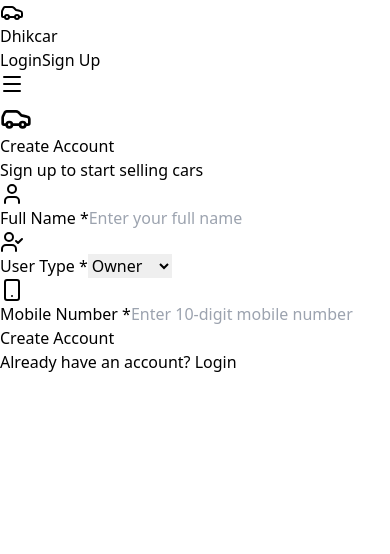
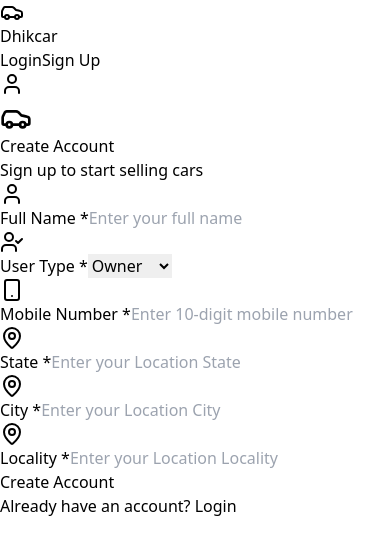
Before and after one commit to nextopson-repo/motorcompany-frontend, a React (Vite) app: page /signup in a window 390 px wide. Shown: the top 554 px of the page. Built offline with nearby package versions, Linux system fonts and the light colour scheme.

Commit message:
signup address fix and mobile logout fix

```diff
--- a/src/components/admin/AdminPanel.tsx
+++ b/src/components/admin/AdminPanel.tsx
@@ -120,7 +120,7 @@
   };
 
   return (
-    <div className="min-h-screen bg-gray-50">
+    <div className="min-h-screen w-full bg-gray-50">
       <Navbar />
 
       <div className="flex">
@@ -182,8 +182,8 @@
         </div>
 
         {/* Main Content */}
-        <div className="flex-1 lg:ml-0">
-          <div className="p-6">{renderTabContent()}</div>
+        <div className="mx-auto lg:flex-1 lg:ml-0">
+          <div className="mt-4 lg:mt-0 lg:px-6 ">{renderTabContent()}</div>
         </div>
       </div>
 
--- a/src/components/auth/Signup.tsx
+++ b/src/components/auth/Signup.tsx
@@ -1,21 +1,26 @@
-import { useState, useEffect } from 'react';
-import { Car, Smartphone, User, UserCheck } from 'lucide-react';
-import { Link, useNavigate, useLocation } from 'react-router-dom';
-import { AuthApiService } from '../../services/api';
-import { useAppDispatch } from '../../hooks/useAppDispatch';
-import { addUser, login } from '../../store/slices/appSlice';
+import { useState, useEffect } from "react";
+import { Car, MapPin, Smartphone, User, UserCheck } from "lucide-react";
+import { Link, useNavigate, useLocation } from "react-router-dom";
+import { AuthApiService } from "../../services/api";
+import { useAppDispatch } from "../../hooks/useAppDispatch";
+import { addUser, login } from "../../store/slices/appSlice";
 
 export default function Signup() {
   const dispatch = useAppDispatch();
   const navigate = useNavigate();
   const location = useLocation();
   const [loading, setLoading] = useState(false);
-  const [error, setError] = useState('');
+  const [error, setError] = useState("");
 
-  const [name, setName] = useState('');
-  const [userType, setUserType] = useState<'Owner' | 'Dealer' | 'EndUser'>('Owner');
-  const [mobile, setMobile] = useState('');
-  const [message, setMessage] = useState('');
+  const [name, setName] = useState("");
+  const [userType, setUserType] = useState<"Owner" | "Dealer" | "EndUser">(
+    "Owner"
+  );
+  const [mobile, setMobile] = useState("");
+  const [addressState, setAddressState] = useState("");
+  const [addressCity, setAddressCity] = useState("");
+  const [addressLocality, setAddressLocality] = useState("");
+  const [message, setMessage] = useState("");
 
   // Get mobile number from login page if redirected
   useEffect(() => {
@@ -29,43 +34,46 @@
 
   const handleSignup = async () => {
     if (!name.trim() || mobile.length !== 10) {
-      setError('Please enter valid name and 10-digit mobile number');
+      setError("Please enter valid name and 10-digit mobile number");
       return;
     }
 
-    setError('');
+    setError("");
     setLoading(true);
 
     try {
       const response = await AuthApiService.signup({
         fullName: name,
         mobileNumber: mobile,
-        userType: userType
+        userType: userType,
+        addressLocality: addressLocality,
+        addressCity: addressCity,
+        addressState: addressState,
       });
 
       if (response.success && response.data) {
         // Convert API user format to local format
         const user = {
           id: response.data.user.id,
-          name: response.data.user.fullName || 'User',
-          email: '',
-          mobile: response.data.user.mobileNumber || '',
-          type: response.data.user.userType || 'Owner',
-          created: new Date().toLocaleDateString()
+          name: response.data.user.fullName || "User",
+          email: "",
+          mobile: response.data.user.mobileNumber || "",
+          type: response.data.user.userType || "Owner",
+          created: new Date().toLocaleDateString(),
         };
 
         // Save to localStorage
-        localStorage.setItem('user', JSON.stringify(user));
-        localStorage.setItem('isAuthenticated', 'true');
+        localStorage.setItem("user", JSON.stringify(user));
+        localStorage.setItem("isAuthenticated", "true");
 
         dispatch(addUser(user));
         dispatch(login(user));
-        navigate('/admin');
+        navigate("/admin");
       } else {
-        setError(response.error || 'Signup failed');
+        setError(response.error || "Signup failed");
       }
     } catch {
-      setError('Network error. Please try again.');
+      setError("Network error. Please try again.");
     } finally {
       setLoading(false);
     }
@@ -73,14 +81,18 @@
 
   return (
     <div className="flex items-center justify-center min-h-[calc(100vh-64px)] p-4">
-      <div className="bg-white rounded-xl shadow-xl p-8 w-full max-w-md">
+      <div className="bg-white rounded-xl shadow-xl p-8 w-full max-w-2xl">
         <div className="flex justify-center mb-6">
           <div className="bg-blue-600 p-4 rounded-full">
             <Car size={32} className="text-white" />
           </div>
         </div>
-        <h1 className="text-3xl font-bold text-gray-900 text-center mb-2">Create Account</h1>
-        <p className="text-gray-600 text-center mb-8">Sign up to start selling cars</p>
+        <h1 className="text-3xl font-bold text-gray-900 text-center mb-2">
+          Create Account
+        </h1>
+        <p className="text-gray-600 text-center mb-8">
+          Sign up to start selling cars
+        </p>
 
         {/* Message Display */}
         {message && (
@@ -97,6 +109,9 @@
         )}
 
         <div className="space-y-6">
+          <div className="grid grid-cols-1 lg:grid-cols-2 gap-6">
+            {/* name, mobile, userType fields */}
+            <div className="space-y-6">
               <div>
                 <label className="block text-sm font-medium text-gray-700 mb-2">
                   <User className="w-4 h-4 inline mr-1" />
@@ -108,7 +123,7 @@
                   value={name}
                   onChange={(e) => {
                     setName(e.target.value);
-                setError('');
+                    setError("");
                   }}
                   className="w-full px-4 py-3 border border-gray-300 rounded-lg focus:ring-2 focus:ring-blue-500 focus:border-blue-500 transition-colors"
                 />
@@ -121,7 +136,11 @@
                 </label>
                 <select
                   value={userType}
-              onChange={(e) => setUserType(e.target.value as 'Owner' | 'Dealer' | 'EndUser')}
+                  onChange={(e) =>
+                    setUserType(
+                      e.target.value as "Owner" | "Dealer" | "EndUser"
+                    )
+                  }
                   className="w-full px-4 py-3 border border-gray-300 rounded-lg focus:ring-2 focus:ring-blue-500 focus:border-blue-500 transition-colors"
                 >
                   <option value="Owner">Owner</option>
@@ -140,12 +159,68 @@
                   placeholder="Enter 10-digit mobile number"
                   value={mobile}
                   onChange={(e) => {
-                setMobile(e.target.value.replace(/\D/g, '').slice(0, 10));
-                setError('');
+                    setMobile(e.target.value.replace(/\D/g, "").slice(0, 10));
+                    setError("");
                   }}
                   className="w-full px-4 py-3 border border-gray-300 rounded-lg focus:ring-2 focus:ring-blue-500 focus:border-blue-500 transition-colors"
                   maxLength={10}
                 />
+              </div>
+            </div>
+
+            {/* address fields */}
+            <div className="space-y-6">
+              <div>
+                <label className="block text-sm font-medium text-gray-700 mb-2">
+                  <MapPin className="w-4 h-4 inline mr-1" />
+                  State *
+                </label>
+                <input
+                  type="text"
+                  placeholder="Enter your Location State"
+                  value={addressState}
+                  onChange={(e) => {
+                    setAddressState(e.target.value);
+                    setError("");
+                  }}
+                  className="w-full px-4 py-3 border border-gray-300 rounded-lg focus:ring-2 focus:ring-blue-500 focus:border-blue-500 transition-colors"
+                />
+              </div>
+
+              <div>
+                <label className="block text-sm font-medium text-gray-700 mb-2">
+                  <MapPin className="w-4 h-4 inline mr-1" />
+                  City *
+                </label>
+                <input
+                  type="text"
+                  placeholder="Enter your Location City"
+                  value={addressCity}
+                  onChange={(e) => {
+                    setAddressCity(e.target.value);
+                    setError("");
+                  }}
+                  className="w-full px-4 py-3 border border-gray-300 rounded-lg focus:ring-2 focus:ring-blue-500 focus:border-blue-500 transition-colors"
+                />
+              </div>
+
+              <div>
+                <label className="block text-sm font-medium text-gray-700 mb-2">
+                  <MapPin className="w-4 h-4 inline mr-1" />
+                  Locality *
+                </label>
+                <input
+                  type="text"
+                  placeholder="Enter your Location Locality"
+                  value={addressLocality}
+                  onChange={(e) => {
+                    setAddressLocality(e.target.value);
+                    setError("");
+                  }}
+                  className="w-full px-4 py-3 border border-gray-300 rounded-lg focus:ring-2 focus:ring-blue-500 focus:border-blue-500 transition-colors"
+                />
+              </div>
+            </div>
           </div>
 
           <button
@@ -153,13 +228,19 @@
             disabled={loading || !name.trim() || mobile.length !== 10}
             className="w-full bg-blue-600 text-white py-3 rounded-lg font-medium hover:bg-blue-700 transition-colors focus:ring-2 focus:ring-blue-500 focus:ring-offset-2 disabled:opacity-50 disabled:cursor-not-allowed"
           >
-            {loading ? 'Creating Account...' : 'Create Account'}
+            {loading ? "Creating Account..." : "Create Account"}
           </button>
         </div>
 
         <div className="text-center mt-6">
           <p className="text-gray-600">
-            Already have an account? <Link to="/login" className="text-blue-600 hover:text-blue-700 font-medium transition-colors">Login</Link>
+            Already have an account?{" "}
+            <Link
+              to="/login"
+              className="text-blue-600 hover:text-blue-700 font-medium transition-colors"
+            >
+              Login
+            </Link>
           </p>
         </div>
       </div>
--- a/src/components/layout/Navbar.tsx
+++ b/src/components/layout/Navbar.tsx
@@ -23,7 +23,7 @@
   };
 
   return (
-    <nav className="bg-white shadow-lg border-b border-gray-200 sticky top-0 z-50">
+    <nav className="bg-white shadow-lg border-b border-gray-200 sticky top-0 z-50 overflow-hidden">
       <div className="max-w-7xl mx-auto px-4 sm:px-6 lg:px-8">
         <div className="flex justify-between items-center h-16">
           {/* Logo */}
@@ -110,7 +110,7 @@
               onClick={() => setIsMenuOpen(!isMenuOpen)}
               className="p-2 rounded-md text-gray-700 hover:text-blue-600 hover:bg-gray-100 transition-colors"
             >
-              {isMenuOpen ? <X className="w-6 h-6" /> : <Menu className="w-6 h-6" />}
+              {isMenuOpen ? <X className="w-6 h-6" /> : <User className="w-6 h-6" />}
             </button>
           </div>
         </div>
@@ -173,7 +173,7 @@
       {/* Backdrop for mobile menu */}
       {isMenuOpen && (
         <div
-          className="fixed inset-0 z-40 md:hidden"
+          className="sticky inset-0 z-40 md:hidden"
           onClick={() => setIsMenuOpen(false)}
         />
       )}
--- a/src/services/api.ts
+++ b/src/services/api.ts
@@ -366,6 +366,9 @@
         fullName: string;
         mobileNumber: string;
         userType: 'Owner' | 'Dealer' | 'EndUser';
+        addressState: string;
+        addressCity: string;
+        addressLocality: string;
       }): Promise<ApiResponse<{ user: User }>> {
         return apiClient.post<{ user: User }>(API_ENDPOINTS.SIGNUP_SEND_OTP, userData);
       }
```
Also changed, not shown: 1 other file (tests, documents, lock files or other folders). Lines whose indentation alone changed are shown as unchanged.
